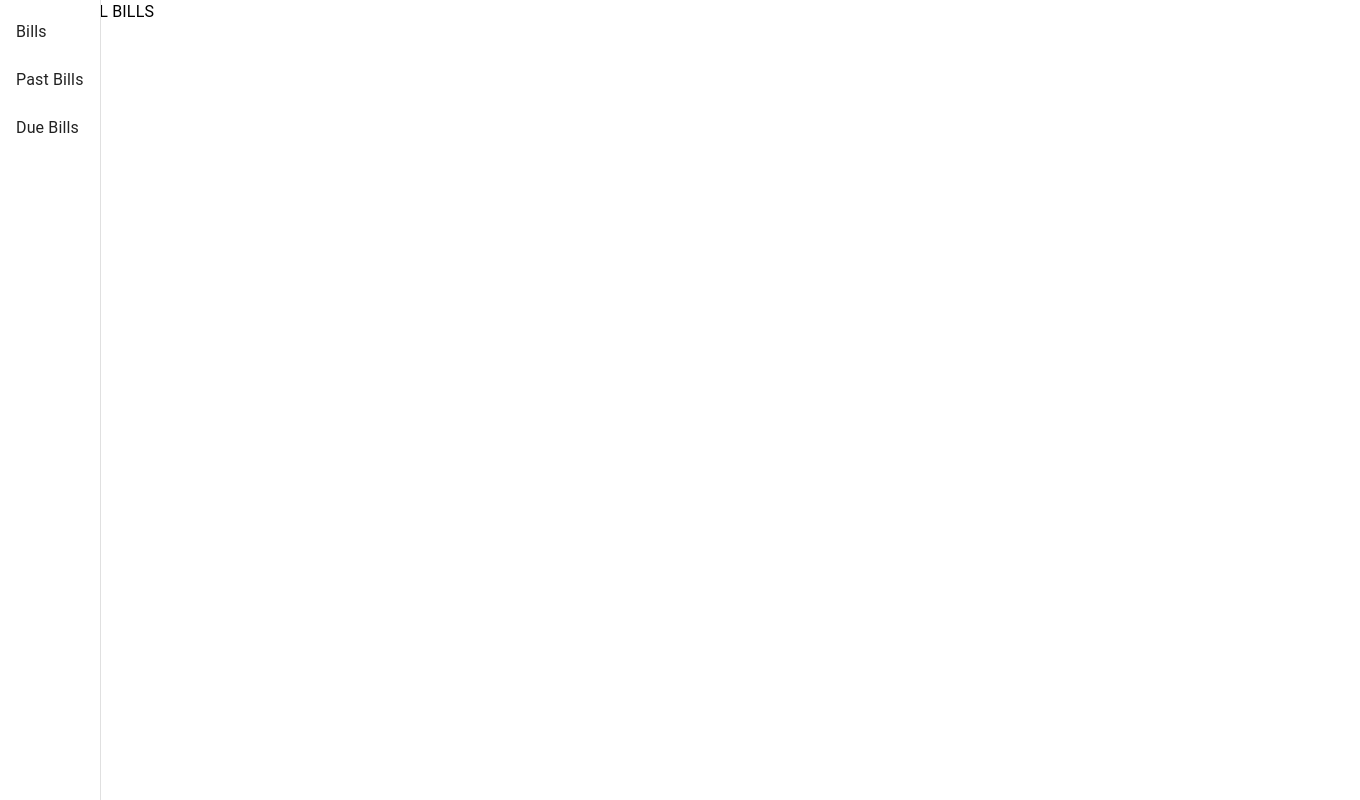
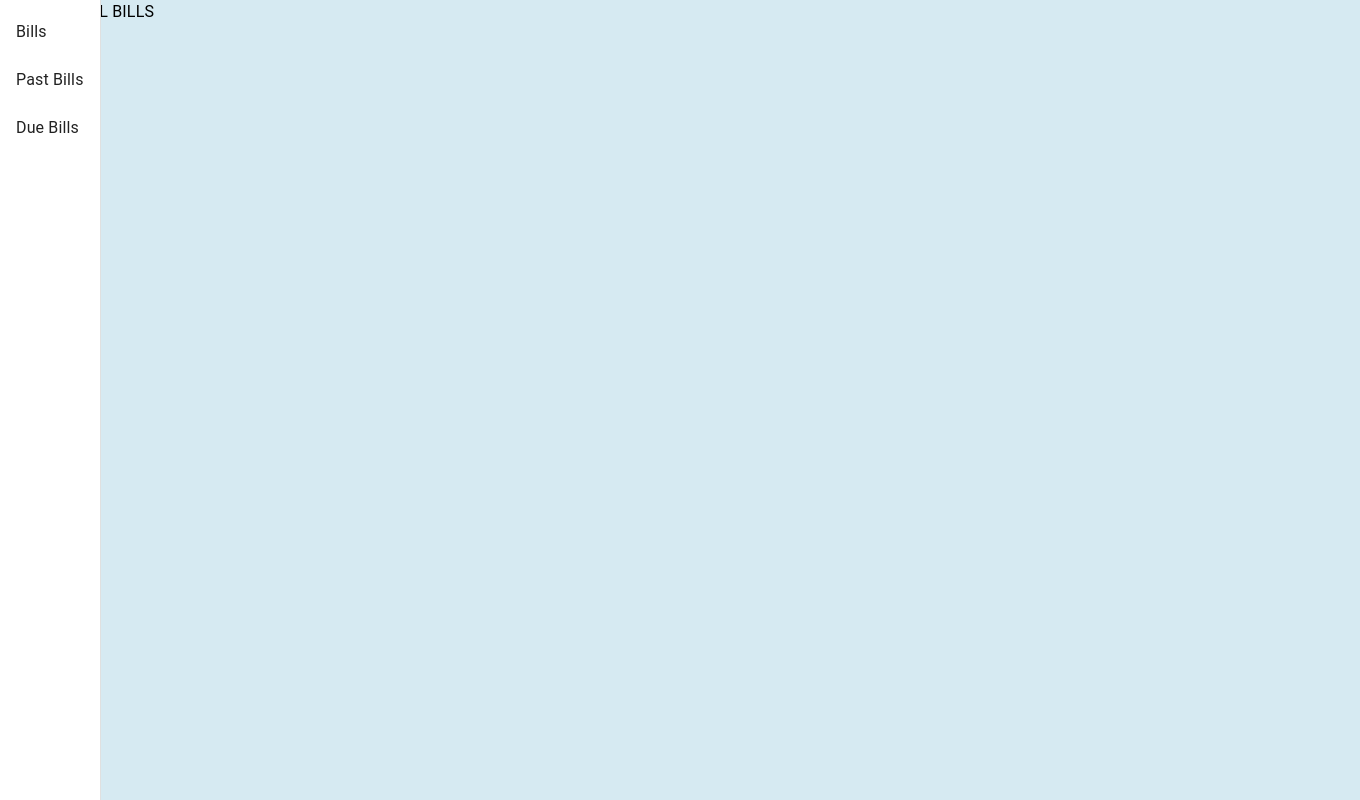
Before and after one commit to Akeyo21/FinManage-React, a React (Create React App) app: page / in a window 1280 px wide. Shown: the whole page, 1360 px wide, since content can reach past the window. Built offline with nearby package versions, Linux system fonts and the light colour scheme.

Commit message:
Add styles for the app screen

```diff
--- a/src/App.css
+++ b/src/App.css
@@ -4,5 +4,7 @@
 /* #001e3c - card background  */
 
 .App {
-  backgroundColor: '#001e3c';
+  background-color: #D6EAF2;
+  width: 100vw;
+  height:100vh
 }
```
